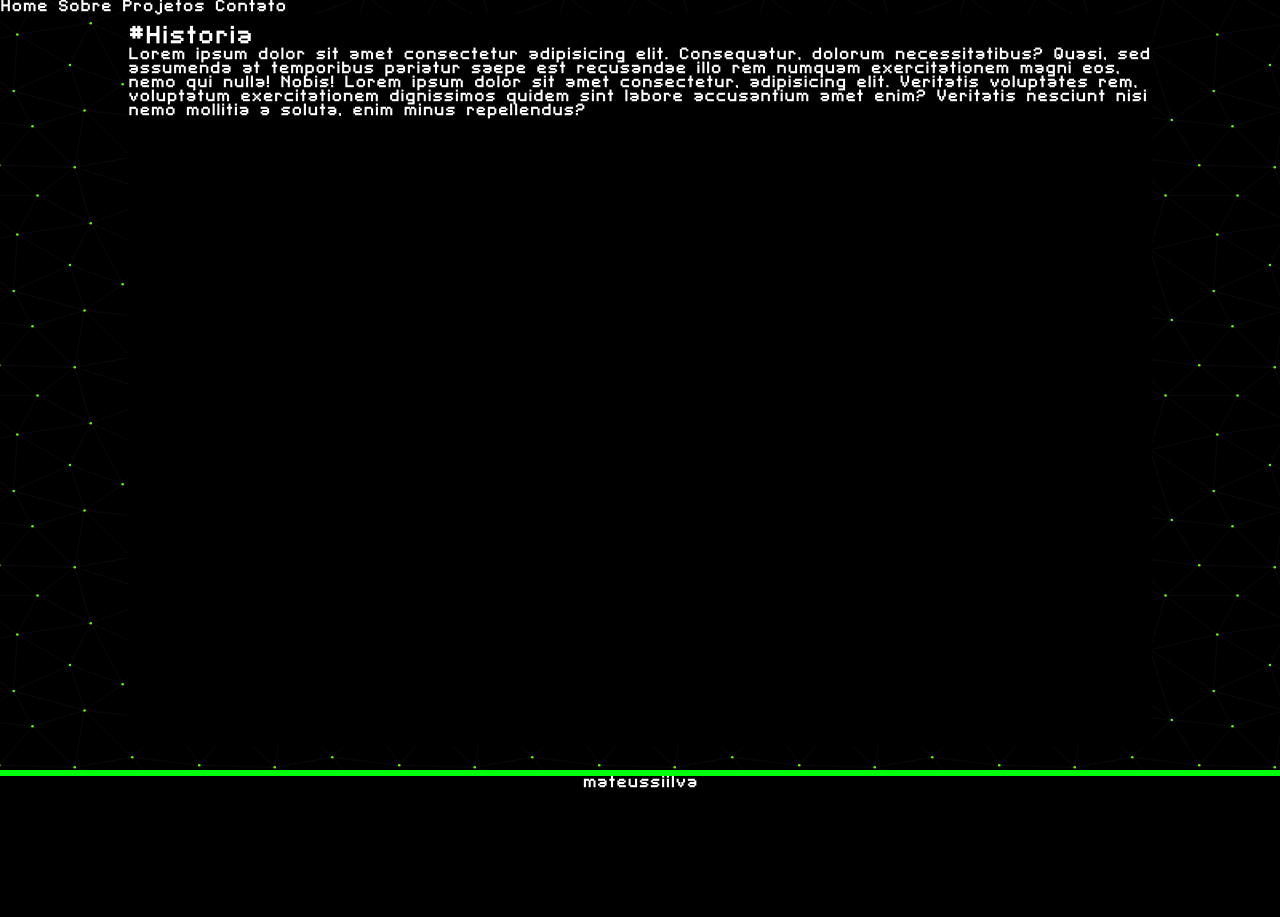
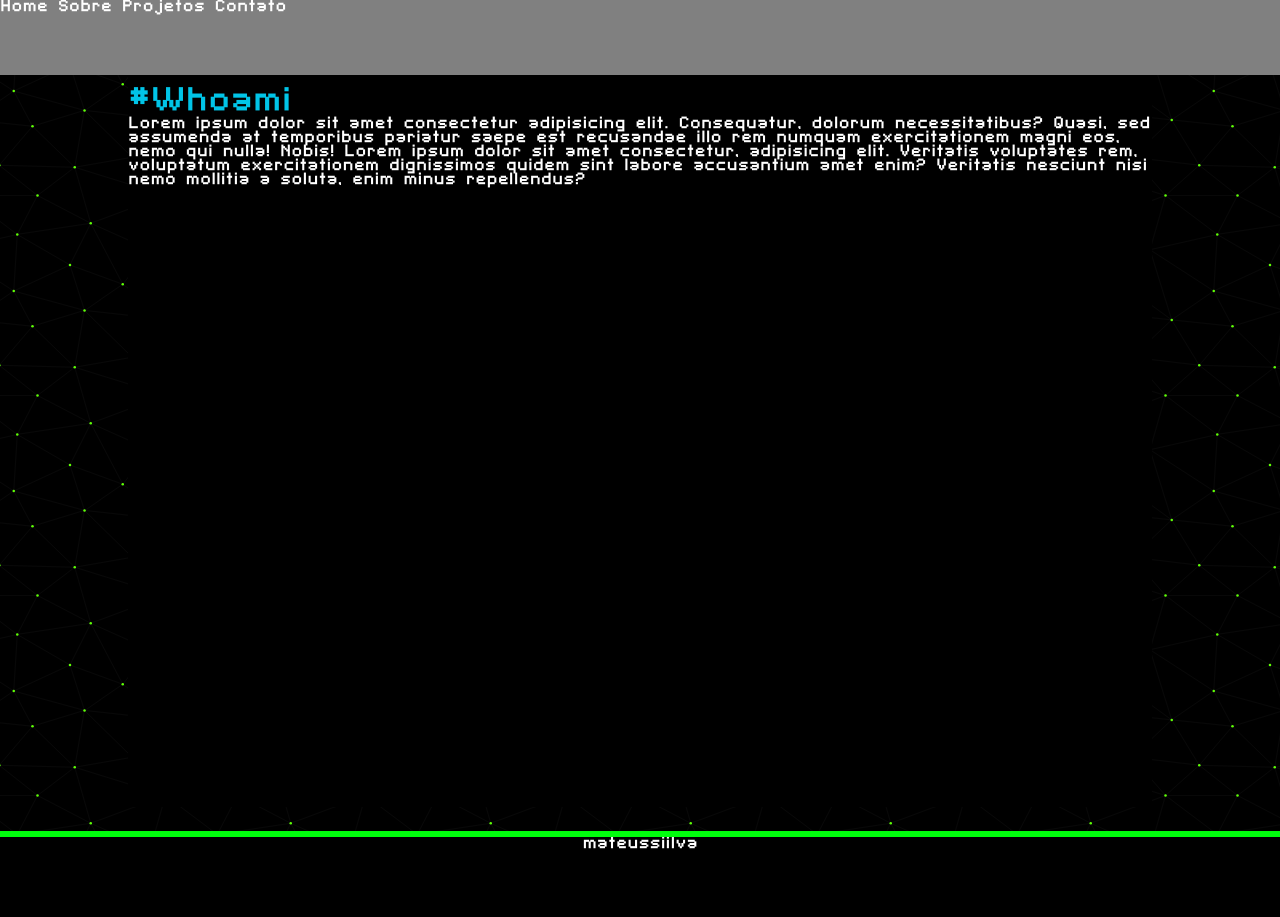
Before and after one commit to mateussiilva/portfolio, a Flask app: page / in a window 1280 px wide. Before the commit the page ends 788 px from the top, so only its background shows below. Run offline with Flask 3, Linux system fonts and the light colour scheme.

Commit message:
Subindo o frontend

```diff
--- a/static/style.css
+++ b/static/style.css
@@ -7,6 +7,12 @@
     padding: 0;
     margin: 0;
     font-family: Pixelate ;
+}
+
+a:hover{
+    /* font-size: 100px; */
+    cursor: pointer;
+
 }
 
 html,body{
@@ -21,15 +27,21 @@ a {
     color: white;
 }
 
+header{
+    width: 100vw;
+    height: 75px;
+    background-color: gray;
+}
 
-a:hover{
-    /* font-size: 100px; */
-    cursor: pointer;
 
+.titulos {
+    color: #01c4e7;
+    font-size: 32px;
 }
 
 body{
     background: black url("endless-constellation\ \(1\).svg") center center repeat fixed;
+    /* overflow-x: hidden; */
     overflow: hidden;
 
 }
@@ -43,6 +55,10 @@ main{
     /* border: 6px rgb(0, 255, 13)  solid; */
 }
 
+
+
+
+/* RODAPÉ */
 footer > p {
     margin-top: 30px;
     text-align: center;
@@ -53,5 +69,6 @@ footer{
     width: 100%;
     height: 10%;
     background-color: black;
+    position: sticky;
     /* background-color: red */
 }
--- a/templates/index.html
+++ b/templates/index.html
@@ -26,7 +26,7 @@
     </header>
     <main>
         <section>
-            <h1>#Historia</h1>
+            <h1 class="titulos">#Whoami</h1>
             <p>Lorem ipsum dolor sit amet consectetur adipisicing elit. Consequatur, dolorum necessitatibus? Quasi, sed assumenda at temporibus pariatur saepe est recusandae illo rem numquam exercitationem magni eos, nemo qui nulla! Nobis!
                 Lorem ipsum dolor sit amet consectetur, adipisicing elit. Veritatis voluptates rem, voluptatum exercitationem dignissimos quidem sint labore accusantium amet enim? Veritatis nesciunt nisi nemo mollitia a soluta, enim minus repellendus?
             </p>
```
